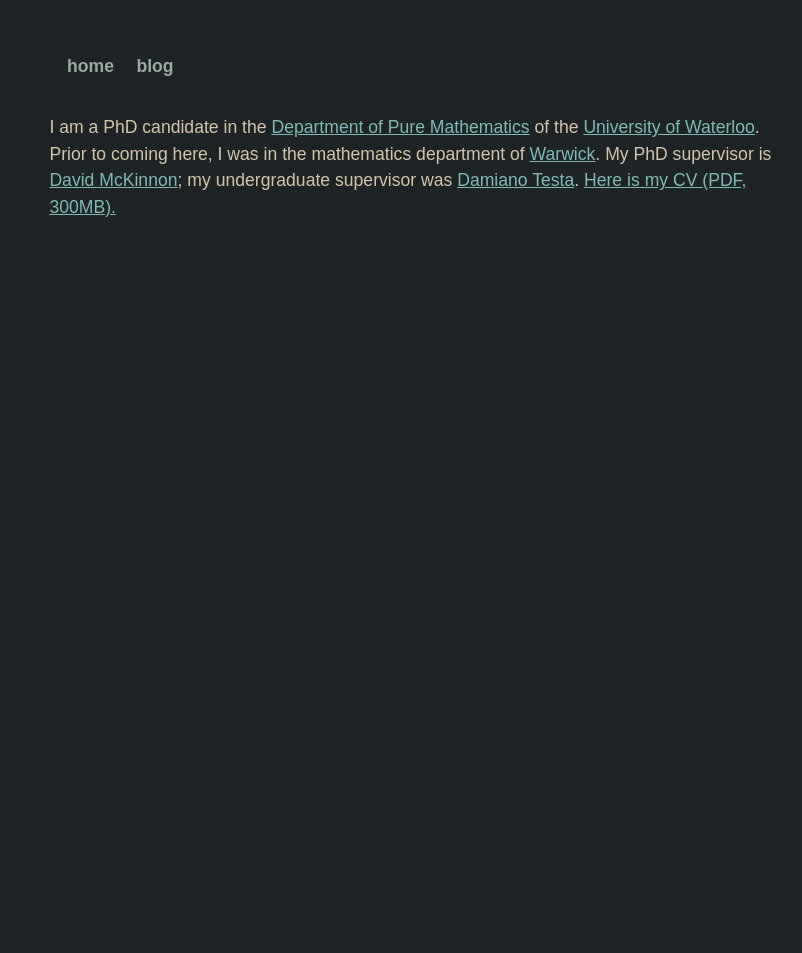
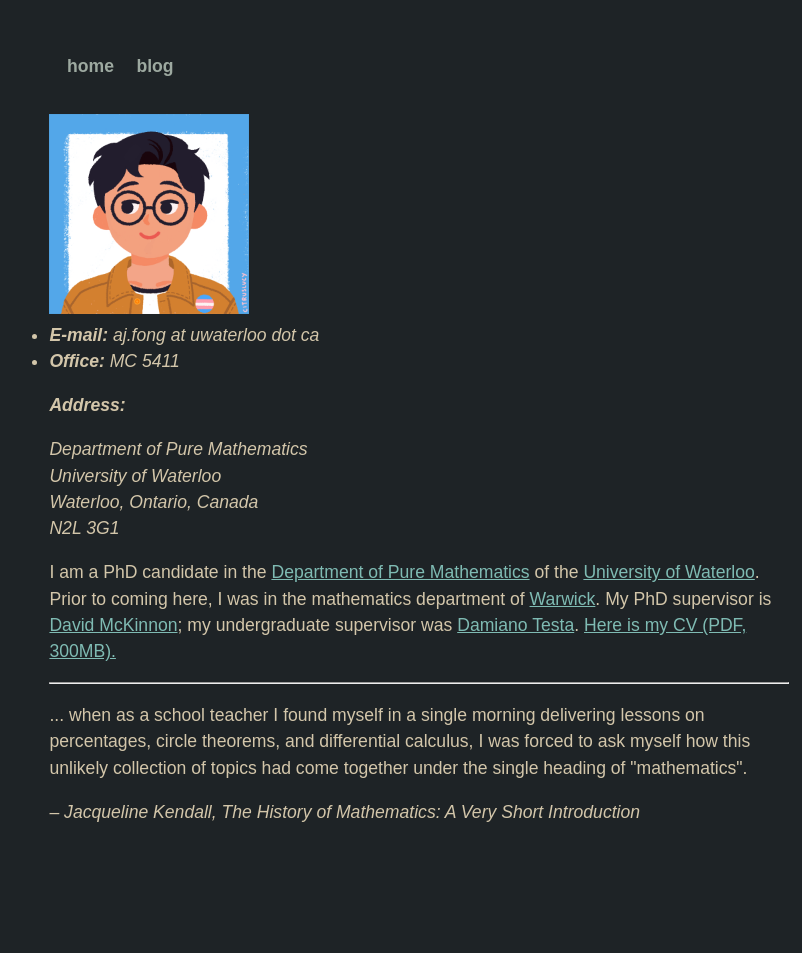
Before and after one commit to af1728/webcontent, a Jekyll site: the page built from index.html, in a window 1280 px wide. Shown: the whole page, without its empty margins (221-1023 px from the left). Built offline with Jekyll 4.4.1, drawn with Linux system fonts in a browser that asks for light colours.

Commit message:
Structure content

```diff
--- a/_layouts/default.html
+++ b/_layouts/default.html
@@ -8,6 +8,8 @@
         <div class="title">
             {% include navigation.html %}
         </div>
-        {{content}}
+        <article>
+            {{content}}
+        </article>
     </body>
 </html>
--- a/index.html
+++ b/index.html
@@ -1,6 +1,20 @@
 ---
 title: AJ Fong's Website
 ---
+<address>
+    <img src={{"/assets/images/aj.png" | relative_url}} alt="AJ Fong" width="200" height="200"/>
+    <ul>
+        <li><strong>E-mail:</strong> aj.fong at uwaterloo dot ca</li>
+        <li><strong>Office:</strong> MC 5411</li>
+    </ul>
+    <p><strong>Address:</strong></p>
+    <p>
+        Department of Pure Mathematics<br />
+        University of Waterloo<br />
+        Waterloo, Ontario, Canada<br />
+        N2L 3G1
+    </p>
+</address>
 <p>
     I am a PhD candidate in the
     <a href="https://uwaterloo.ca/pure-mathematics">Department of Pure Mathematics</a>
@@ -16,3 +30,17 @@
         Here is my CV (PDF, 300MB).
     </a>
 </p>
+<hr />
+<blockquote>
+    <p>
+        ... when as a school teacher I found myself in a single
+        morning delivering lessons on percentages, circle
+        theorems, and differential calculus, I was forced to ask
+        myself how this unlikely collection of topics had come
+        together under the single heading of "mathematics".
+    </p>
+    <cite>
+        &ndash; Jacqueline Kendall, The History of Mathematics: A
+        Very Short Introduction
+    </cite>
+</blockquote>
```
Also changed, not shown: assets/images/aj.png (added), 4 other files.
